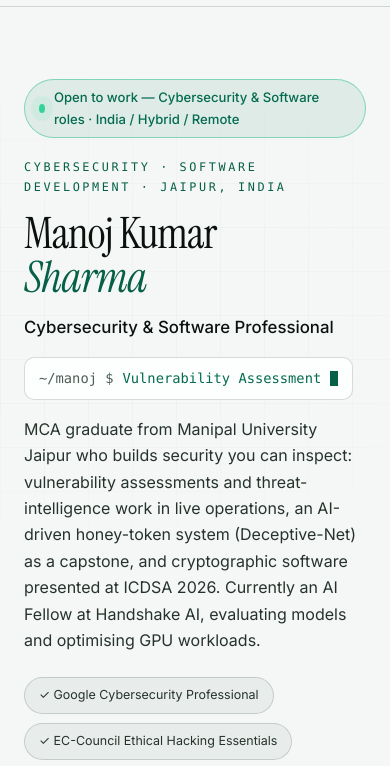
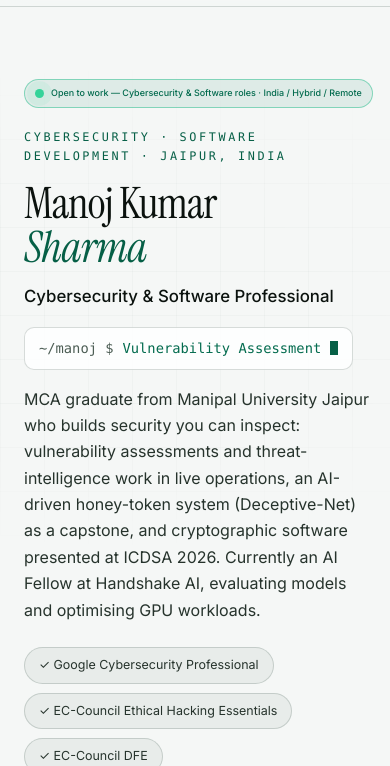
Before and after one commit to Manoj-2424150118/Manoj-2424150118.github.io, a plain HTML site: page index.html in a window 390 px wide. Shown: the part 56-822 px from the top of the page. Drawn offline with Linux system fonts and the light colour scheme.

Commit message:
style(hero): 'Open to work' line stays on one line at every width
Per Manoj: the availability pill must never wrap. It now has
white-space:nowrap with measured font scaling per band
(.78rem at 1024-1249px, .64rem at 860-1023px, fluid 2.3vw on
phones) - verified single-line with zero page overflow from
320px to 1280px in a headless render. Because the hero got
shorter in the mid bands, the portrait head-alignment offsets
were re-measured and re-tuned (89px / 110px); dark-scheme pixel
scan: headline top == hair top (delta 0-1px at 1024/1150/1280).

```diff
--- a/index.html
+++ b/index.html
@@ -84,7 +84,7 @@
   ]
 }
 </script>
-<link rel="stylesheet" href="styles.css?v=20261111e">
+<link rel="stylesheet" href="styles.css?v=20261111f">
 </head>
 <body>
 <a class="skip" href="#main">Skip to content</a>
--- a/styles.css
+++ b/styles.css
@@ -60,8 +60,11 @@ header::before{content:"";position:absolute;inset:0;pointer-events:none;opacity:
   background-size:44px 44px;
   -webkit-mask-image:radial-gradient(640px 340px at 30% 20%,#000 30%,transparent 75%);mask-image:radial-gradient(640px 340px at 30% 20%,#000 30%,transparent 75%)}
 .hgrid{display:grid;grid-template-columns:1fr;gap:40px;align-items:center}
-@media(min-width:860px){.hgrid{grid-template-columns:1.2fr 1fr;gap:56px;align-items:start}.portrait-wrap{padding-top:83px}}@media(min-width:860px) and (max-width:1249px){.portrait-wrap{padding-top:124px}}
-.availability{display:inline-flex;align-items:center;gap:9px;border:1px solid rgba(16,185,129,.45);background:var(--panel-2);color:var(--accent-2);border-radius:999px;padding:7px 14px;font-size:.82rem;font-weight:500;margin-bottom:20px}
+@media(min-width:860px){.hgrid{grid-template-columns:1.2fr 1fr;gap:56px;align-items:start}.portrait-wrap{padding-top:89px}}@media(min-width:860px) and (max-width:1099px){.portrait-wrap{padding-top:110px}}
+.availability{display:inline-flex;align-items:center;gap:9px;border:1px solid rgba(16,185,129,.45);background:var(--panel-2);color:var(--accent-2);border-radius:999px;padding:7px 14px;font-size:.82rem;font-weight:500;margin-bottom:20px;white-space:nowrap}
+@media(min-width:1024px) and (max-width:1249px){.availability{font-size:.78rem}}
+@media(min-width:860px) and (max-width:1023px){.availability{font-size:.64rem}}
+@media(max-width:859px){.availability{font-size:clamp(.46rem,2.3vw,.82rem);padding:6px 10px;gap:7px}}
 .availability .dot{width:9px;height:9px;border-radius:50%;background:#34d399;box-shadow:0 0 0 0 rgba(52,211,153,.6);animation:pulse 2s infinite}
 @keyframes pulse{70%{box-shadow:0 0 0 9px rgba(52,211,153,0)}100%{box-shadow:0 0 0 0 rgba(52,211,153,0)}}
 .eyebrow{font-size:.74rem;letter-spacing:.22em;text-transform:uppercase;color:var(--accent);margin-bottom:14px;font-family:var(--mono)}
```
Also changed, not shown: 404.html (+1 -1 lines), aegis.html (+1 -1 lines), deceptive-net.html (+1 -1 lines), resume.html (+1 -1 lines).
